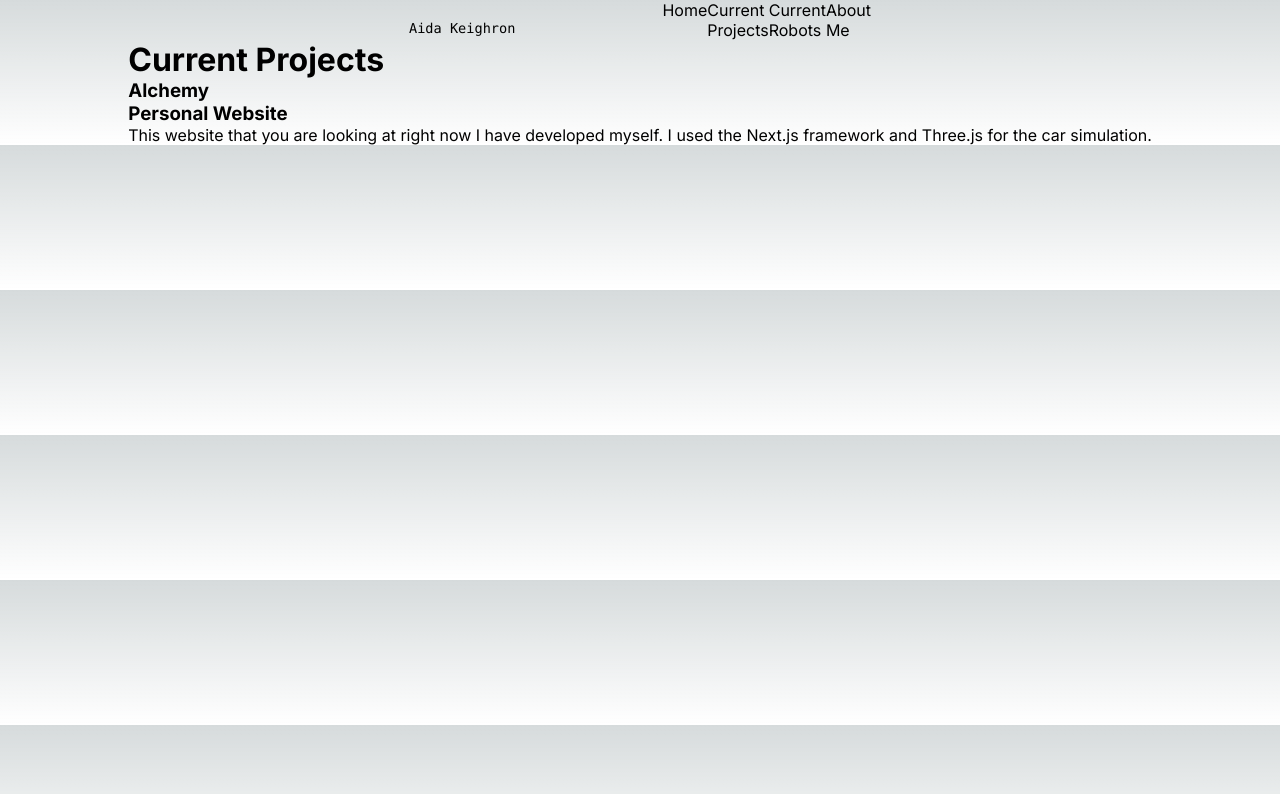
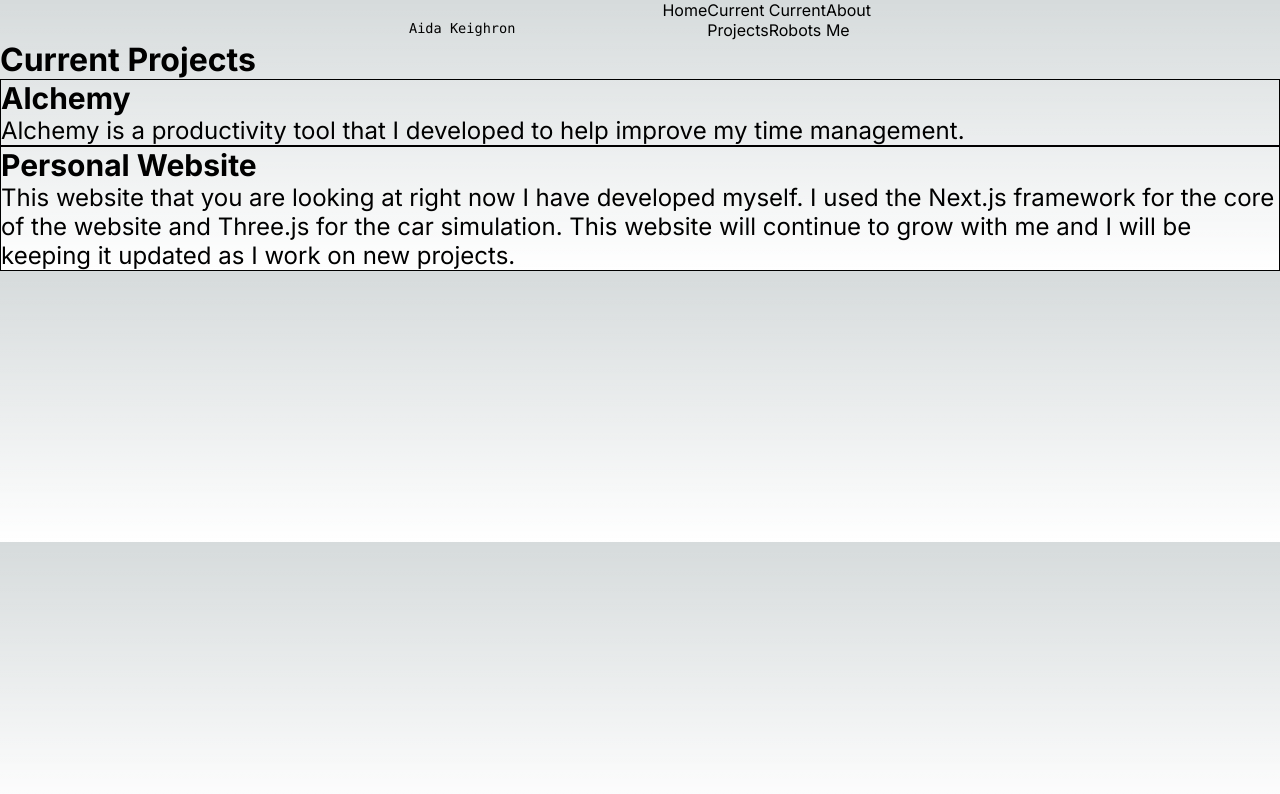
Before and after one commit to aidankeighron/personal-website, a Next.js app: page /currentprojects in a window 1280 px wide. Shown: the top 794 px of the page. Built offline with nearby package versions, Linux system fonts and the light colour scheme.

Commit message:
new page updates

```diff
--- a/app/currentprojects/page.module.css
+++ b/app/currentprojects/page.module.css
@@ -4,3 +4,15 @@
     align-items: center;
     margin: 0px;
 }
+
+.project {
+    border: 1px solid black;
+}
+
+.projectTitle {
+    font-size: 30px;
+}
+
+.projectDescription {
+    font-size: 24px;
+}
--- a/app/currentprojects/page.tsx
+++ b/app/currentprojects/page.tsx
@@ -9,14 +9,21 @@ export default function CurrentRobots() {
         <main className={css.main}>
         <Header />
         <div>
-          <h1>Current Projects</h1>
+            <h1>Current Projects</h1>
 
-          <h3>Alchemy</h3>
-          <p></p>
+            <div className={css.project}>
+                <h3 className={css.projectTitle}>Alchemy</h3>
+                <p className={css.projectDescription}> Alchemy is a productivity tool that I developed to help improve my time
+                    management.</p>
+            </div>
 
-          <h3>Personal Website</h3>
-          <p>This website that you are looking at right now I have developed myself. I used the Next.js
-            framework and Three.js for the car simulation.</p>
+            <div className={css.project}>
+                <h3 className={css.projectTitle}>Personal Website</h3>
+                <p className={css.projectDescription}>This website that you are looking at right now I have developed myself. I used the Next.js
+                framework for the core of the website and Three.js for the car simulation.
+                This website will continue to grow with me and I will be keeping it updated as I work
+                on new projects.</p>
+            </div>
         </div>
       </main>
     )
```
